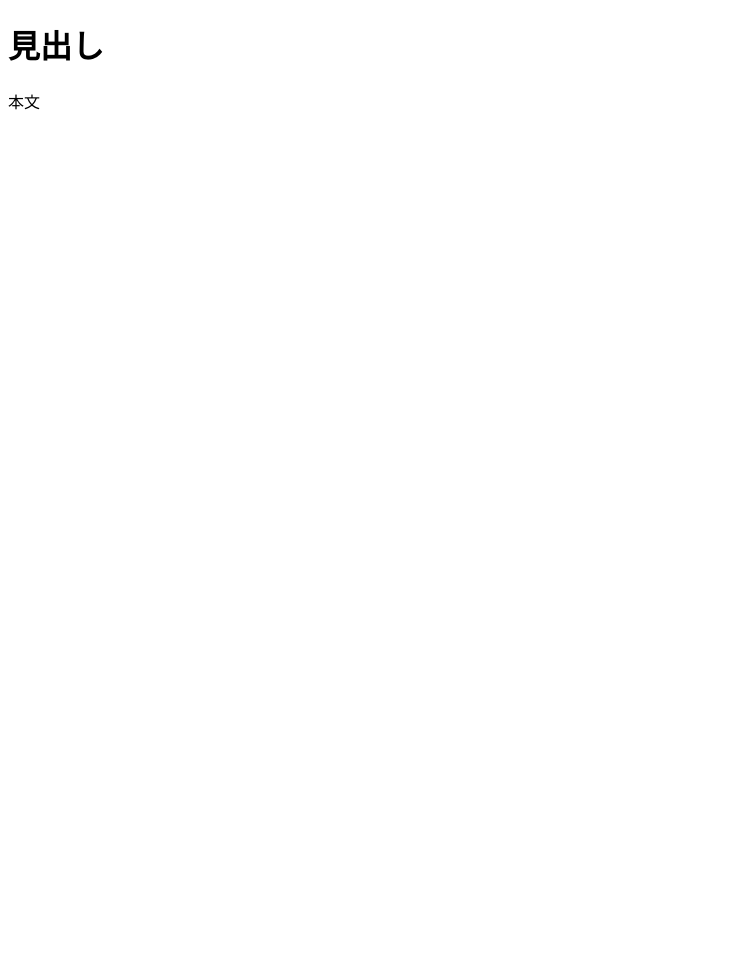
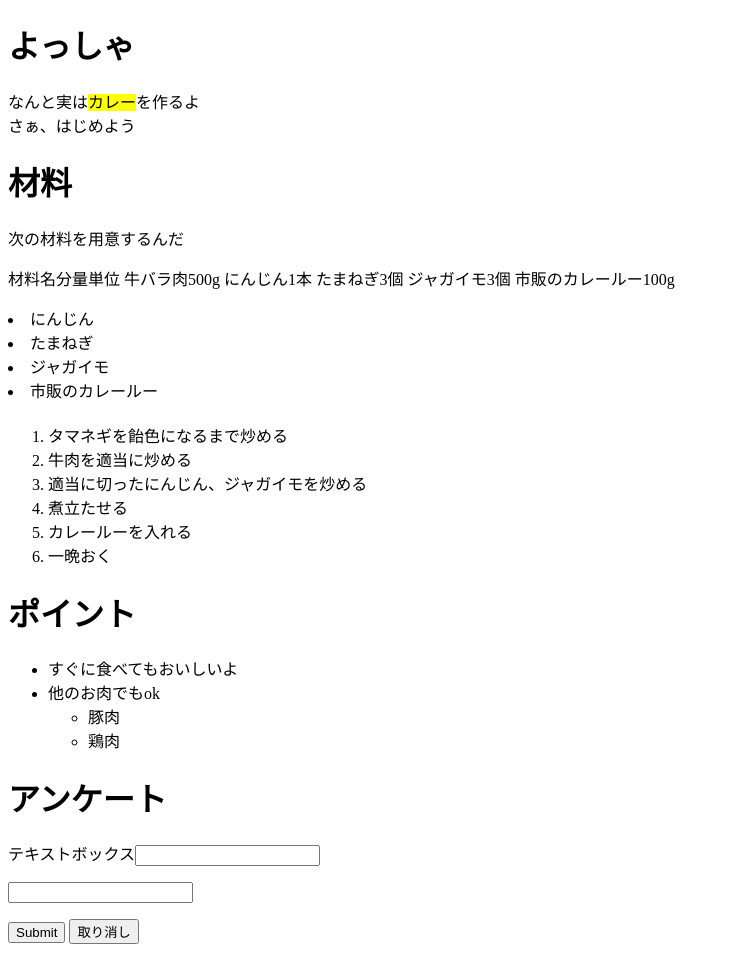
Before and after one commit to sato-soma/web2-2, a plain HTML site: page index.html in a window 1280 px wide. Shown: the whole page, without its empty margins (0-730 px from the left). Before the commit the page ends 800 px from the top, so only its background shows below. Drawn offline with Linux system fonts and the light colour scheme.

Commit message:
Update index.html

```diff
--- a/index.html
+++ b/index.html
@@ -2,9 +2,52 @@
 <html>
   <head>
     <meta charset="utf-8" />
-     <title>タイトル</title>
+     <title>おいしいカレーのつくり方</title>
   </head>
   <body>
-    <h1>見出し</h1>
-    <p>本文</p>
+    <h1>よっしゃ</h1>
+    <p>なんと実は<mark>カレー</mark>を作るよ<br>さぁ、はじめよう</p>
+
+     <h1>材料</h1>
+    <p>次の材料を用意するんだ</p>
+    <dl>
+      <tr><th>材料名</th><th>分量</th><th>単位</th></tr>
+      <tr><th>牛バラ肉</th><th>500</th><th>g</th></tr>
+      <tr><th>にんじん</th><th>1</th><th>本</th></tr>
+      <tr><th>たまねぎ</th><th>3</th><th>個</th></tr>
+      <tr><th>ジャガイモ</th><th>3</th><th>個</th></tr>
+      <tr><th>市販のカレールー</th><th>100</th><th>g</th></tr>
+    </dl>
+      <li>にんじん</li>
+      <li>たまねぎ</li>
+      <li>ジャガイモ</li>
+      <li>市販のカレールー</li>
+    </dl>
+    <h1></h1>
+    <ol>
+      <li>タマネギを飴色になるまで炒める</li>
+      <li>牛肉を適当に炒める</li>
+      <li>適当に切ったにんじん、ジャガイモを炒める</li>
+      <li>煮立たせる</li>
+      <li>カレールーを入れる</li>
+      <li>一晩おく</li>
+    </ol>
+    <h1>ポイント</h1>
+    <ul>
+      <li>すぐに食べてもおいしいよ</li>
+      <li>他のお肉でもok</li>
+      <ul>
+        <li>豚肉</li>
+        <li>鶏肉</li>
+      </ul>
+    </ul>
+    </li>
+<h1>アンケート</h1>
+<form id="top" action="#" method="post">
+  <p>テキストボックス<input type="text"     name="input1"></p>
+  <p><input type="text" name="input1"></p>
+  <p><input type="submit" name="送信">
+  <input type="reset" value="取り消し"></p>
+  </form>
+</body>
 </html>
```
